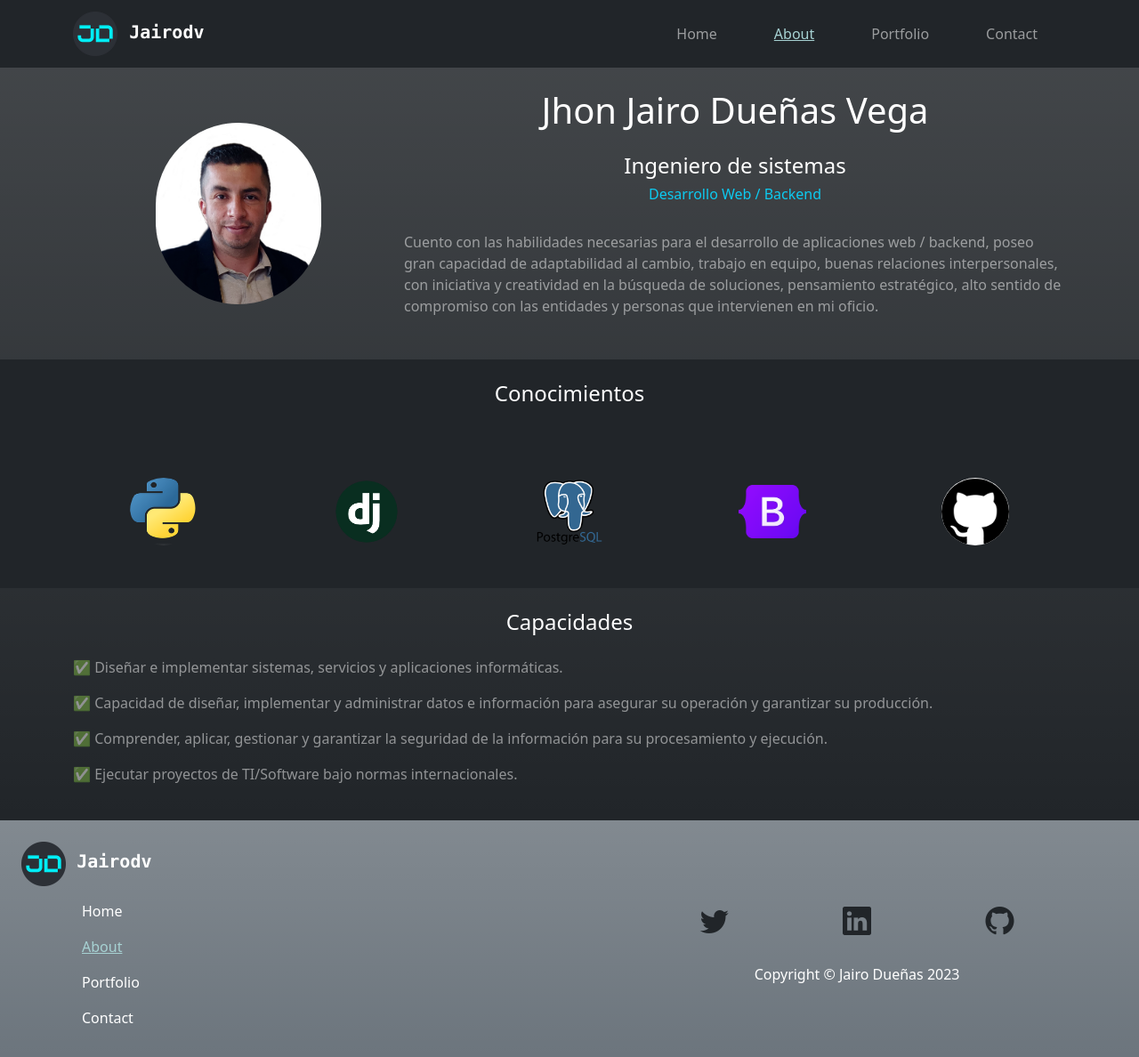
After one commit to JairoDuenas/blog-Django, a Django app: page /about/ in a window 1280 px wide. The commit adds this page. Shown: the whole page at 89% size. Run offline with Django 4.2, Linux system fonts and the light colour scheme.

Commit message:
Estilando definitivo [home, about]

```diff
--- a/blog/urls.py
+++ b/blog/urls.py
@@ -19,5 +19,6 @@ from myblog import views
 
 urlpatterns = [
     path('admin/', admin.site.urls),
-    path('', views.home, name='home')
+    path('', views.home, name='home'),
+    path('about/', views.about, name='about')
 ]
--- /dev/null
+++ b/myblog/templates/about/about.html
@@ -0,0 +1,93 @@
+{% extends 'base.html' %}
+
+{% block title %} About {% endblock title %}
+
+{% load static %}
+
+
+{% block content %}
+
+<main class="bg-dark bg-gradient">
+  <section class="container ">
+    <div class="row g-0 d-flex align-items-center">
+      <div class="col-md-4 p-0 text-center my-4 ">
+        <img src="{% static 'img/jairo.png' %}" class="w-50 img-fluid img-perfil rounded-pill" alt="photo-perfil">
+      </div>
+      <div class="col-md-8 my-4 p-0">
+        <div class="card-body text-white">
+          <h5 class="card-title text-center mb-4 display-6">
+            Jhon Jairo Dueñas Vega
+          </h5>
+          <h4 class="text-center">Ingeniero de sistemas</h4>
+          <h6 class="text-info text-center">Desarrollo Web / Backend</h6>
+          <p class="card-text text-white-50 py-4">
+            Cuento con las habilidades necesarias para el desarrollo de aplicaciones web / backend, poseo gran capacidad
+            de
+            adaptabilidad al cambio, trabajo en equipo, buenas relaciones interpersonales, con iniciativa y creatividad
+            en la
+            búsqueda de soluciones, pensamiento estratégico, alto sentido de compromiso con las entidades y personas que
+            intervienen en mi oficio.
+          </p>
+        </div>
+      </div>
+    </div>
+  </section>
+  <section class="knowledge bg-dark">
+    <h4 class=" text-white text-center py-4 mb-2">Conocimientos</h4>
+    <div class="container text-white py-4 text-center">
+      <div class="row row-cols-1 row-cols-sm-2 row-cols-md-4 justify-content-around align-items-center">
+        <div class="col python my-4 mx-4" style="width: 100px;">
+          <a href="https://www.python.org/downloads/" data-bs-toggle="tooltip" data-bs-title="Python" target="_blank">
+            <img class="img-fluid rounded-circle" src="{% static 'img/python.png' %}" alt="image-python">
+          </a>
+        </div>
+        <div class="col django my-4 mx-4" style="width: 100px;">
+          <a href="https://www.djangoproject.com/" target="_blank" data-bs-toggle="tooltip" data-bs-title="Django">
+            <img class="img-fluid rounded-circle" src="{% static 'img/django.jpeg' %}" alt="image-django">
+          </a>
+        </div>
+        <div class="col postgresql my-4 mx-4" style="width: 100px;">
+          <a href="https://www.postgresql.org/" target="_blank" data-bs-toggle="tooltip" data-bs-title="PostgreSQL">
+            <img class="img-fluid rounded" src="{% static 'img/postgresql.png' %}" alt="image-postgresql">
+          </a>
+        </div>
+        <div class="col bootstrap my-4 mx-4" style="width: 100px;">
+          <a href="https://getbootstrap.com/" target="_blank" data-bs-toggle="tooltip" data-bs-title="BootStrap">
+            <img class="img-fluid rounded" src="{% static 'img/bootstrap.png' %}" alt="image-bootstrap">
+          </a>
+        </div>
+        <div class="col github my-4 mx-4" style="width: 100px;">
+          <a href="https://github.com/" target="_blank" data-bs-toggle="tooltip" data-bs-title="GitHub">
+            <img class="img-fluid rounded-circle bg-white" src="{% static 'img/github.png' %}" alt="image-github">
+          </a>
+        </div>
+      </div>
+    </div>
+  </section>
+  <section class="capabilities">
+    <div class="container text-white-50 py-4">
+      <h4 class="text-white text-center mb-4">Capacidades</h4>
+      <p>
+        ✅ Diseñar e implementar sistemas, servicios y aplicaciones informáticas.
+      </p>
+      <p>
+        ✅ Capacidad de diseñar, implementar y administrar datos e información para asegurar su operación y garantizar su
+        producción.
+      </p>
+      <p>
+        ✅ Comprender, aplicar, gestionar y garantizar la seguridad de la información para su procesamiento
+        y ejecución.
+      </p>
+      <p>
+        ✅ Ejecutar proyectos de TI/Software bajo normas internacionales.
+      </p>
+    </div>
+  </section>
+
+
+
+
+</main>
+
+
+{% endblock content %}
--- a/myblog/templates/base.html
+++ b/myblog/templates/base.html
@@ -37,6 +37,11 @@
   <script src="https://cdn.jsdelivr.net/npm/bootstrap@5.3.0-alpha1/dist/js/bootstrap.min.js"
     integrity="sha384-mQ93GR66B00ZXjt0YO5KlohRA5SY2XofN4zfuZxLkoj1gXtW8ANNCe9d5Y3eG5eD"
     crossorigin="anonymous"></script>
+
+    <script>
+      const tooltipTriggerList = document.querySelectorAll('[data-bs-toggle="tooltip"]');
+      const tooltipList = [...tooltipTriggerList].map(tooltipTriggerEl => new bootstrap.Tooltip(tooltipTriggerEl))
+    </script>
 </body>
 
 </html>
--- a/myblog/templates/components/footer.html
+++ b/myblog/templates/components/footer.html
@@ -2,7 +2,7 @@
 
 {% block footer %}
 <footer class="bg-secondary bg-gradient d-grid d-sm-flex justify-content-sm-center align-items-center">
-  <div class="footer-left container py-4 px-4">
+  <div class="footer-left container mt-4 px-4">
     <a class="footer-name" href="{% url 'home' %}">
       <img src="{% static 'img/logo.png' %}" alt="Logo" width="50" height="50"
         class="d-inline-block align-text-center">
@@ -13,8 +13,8 @@
         <li class="footer-item py-2 {% if request.path == '/' %}active{% endif %} px-lg-4"><a class="footer-link"
             href="{% url 'home' %}">Home</a>
         </li>
-        <li class="footer-item py-2{% if request.path == '/about/' %}active{% endif %} px-lg-4"><a class="footer-link"
-            href="#">About</a>
+        <li class="footer-item py-2 {% if request.path == '/about/' %}active{% endif %} px-lg-4"><a class="footer-link"
+          href="{% url 'about' %}">About</a>
         </li>
         <li class="footer-item py-2{% if request.path == '/portfolio/' %}active{% endif %} px-lg-4"><a class="footer-link"
             href="#">Portfolio</a>
@@ -26,20 +26,20 @@
     </div>
 
   </div>
-  <div class="footer-rigth container text-center py-4">
+  <div class="footer-rigth container text-center mt-4">
     <div class="text-center d-flex justify-content-evenly">
-      <a href="#" class=" text-decoration-none fs-2">
+      <a href="https://twitter.com/Jairodv_" target="_blank" class="text-decoration-none fs-2">
         <i class="bi bi-twitter text-dark"></i>
       </a>
-      <a href="#" class="text-decoration-none fs-2">
+      <a href="https://www.linkedin.com/in/jhondueñas" target="_blank" class="text-decoration-none fs-2">
         <i class="bi bi-linkedin text-dark"></i>
       </a>
-      <a href="#" class="text-decoration-none fs-2">
+      <a href="https://github.com/JairoDuenas" target="_blank" class="text-decoration-none fs-2">
         <i class="bi bi-github text-dark"></i>
       </a>
     </div>
     <div class="container w-50 text-center ">
-      <p class="text-center text-white py-4">Copyright &copy; Jairo Dueñas 2023</p>
+      <p class="text-center text-white mt-4">Copyright &copy; Jairo Dueñas 2023</p>
     </div>
   </div>
 </footer>
--- a/myblog/templates/components/navbar.html
+++ b/myblog/templates/components/navbar.html
@@ -18,7 +18,7 @@
             href="{% url 'home' %}">Home</a>
         </li>
         <li class="nav-item {% if request.path == '/about/' %}active{% endif %} px-lg-4"><a class="nav-link"
-            href="#">About</a>
+            href="{% url 'about' %}">About</a>
         </li>
         <li class="nav-item {% if request.path == '/portfolio/' %}active{% endif %} px-lg-4"><a class="nav-link"
             href="#">Portfolio</a>
--- a/myblog/views.py
+++ b/myblog/views.py
@@ -4,3 +4,6 @@ from django.shortcuts import render
 
 def home(request):
   return render(request, 'home/home.html')
+
+def about(request):
+  return render(request, 'about/about.html')
```
Also changed, not shown: myblog/templates/home/home.html (+5 -4 lines), myblog/static/img/bootstrap.png (added), myblog/static/img/django.jpeg (added), myblog/static/img/github.png (added), myblog/static/img/jairo.png (added), myblog/static/img/postgresql.png (added), myblog/static/img/python.png (added).
